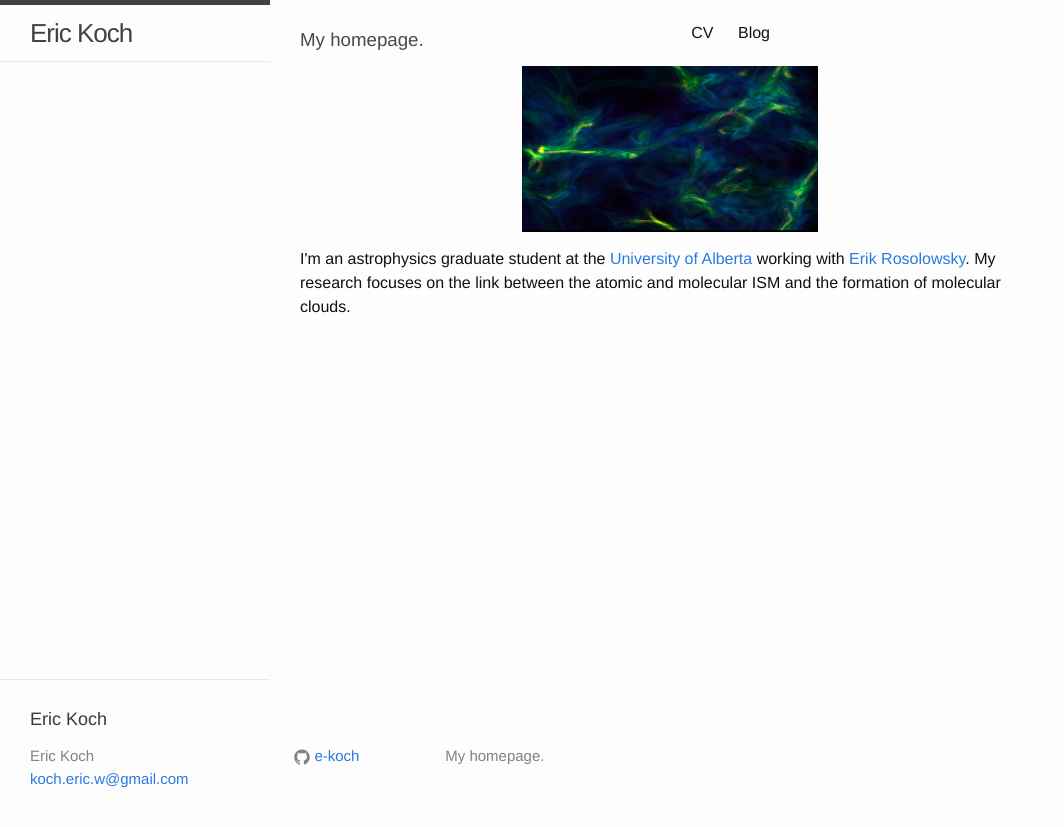
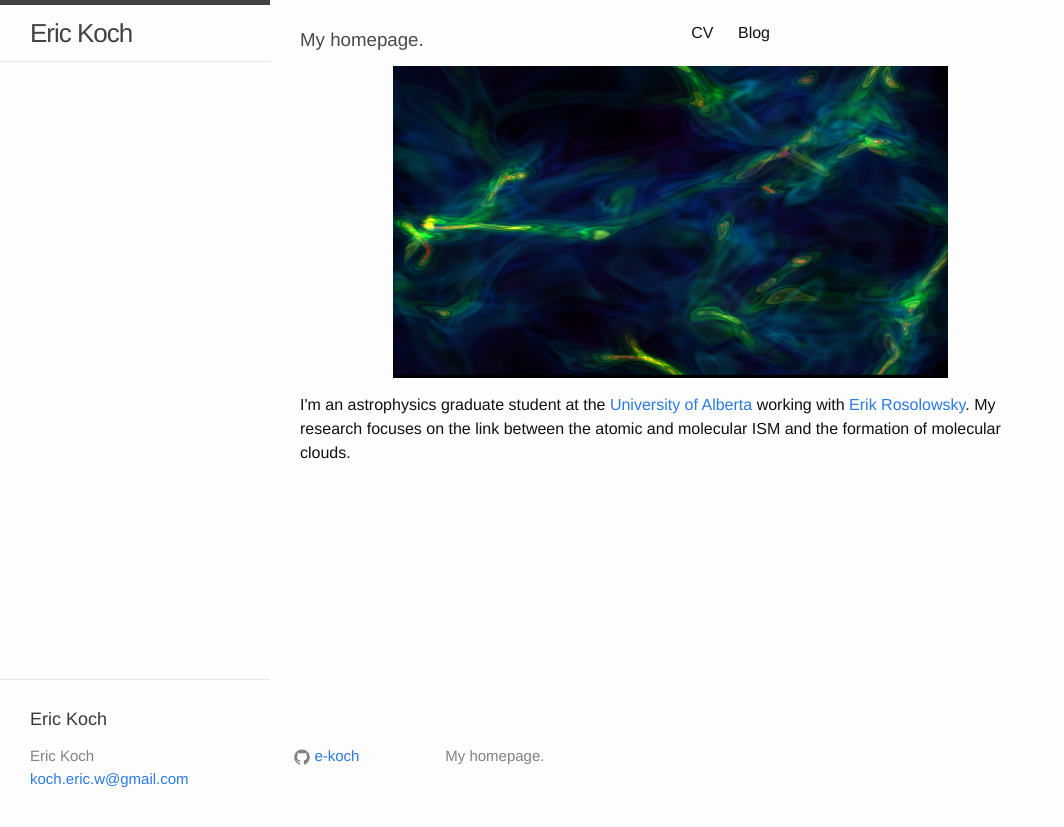
Before and after one commit to e-koch/e-koch.github.io, a Jekyll site: the page built from index.html, in a window 1280 px wide. Shown: the top 827 px of the page, without its empty margins (0-1064 px from the left). Built offline with Jekyll 4.4.1, drawn with Linux system fonts in a browser that asks for light colours.

Commit message:
Increase size

```diff
--- a/index.html
+++ b/index.html
@@ -7,7 +7,7 @@ layout: default
         <h3>
 <a id="my-homepage" class="anchor" href="#my-homepage" aria-hidden="true"><span class="octicon octicon-link"></span></a>My homepage.</h3>
 
-<center><p><img src="{{ site.baseurl }}images/hd22_013.png" width="40%"></p></center>
+<center><p><img src="{{ site.baseurl }}images/hd22_013.png" width="75%"></p></center>
 
 <p>I'm an astrophysics graduate student at the <a href="https://uofa.ualberta.ca/physics">University of Alberta</a> working with <a href="http://www.ualberta.ca/~erosolow/UAlberta/Home.html">Erik Rosolowsky</a>. My research focuses on the link between the atomic and molecular ISM and the formation of molecular clouds.</p>
 
```
